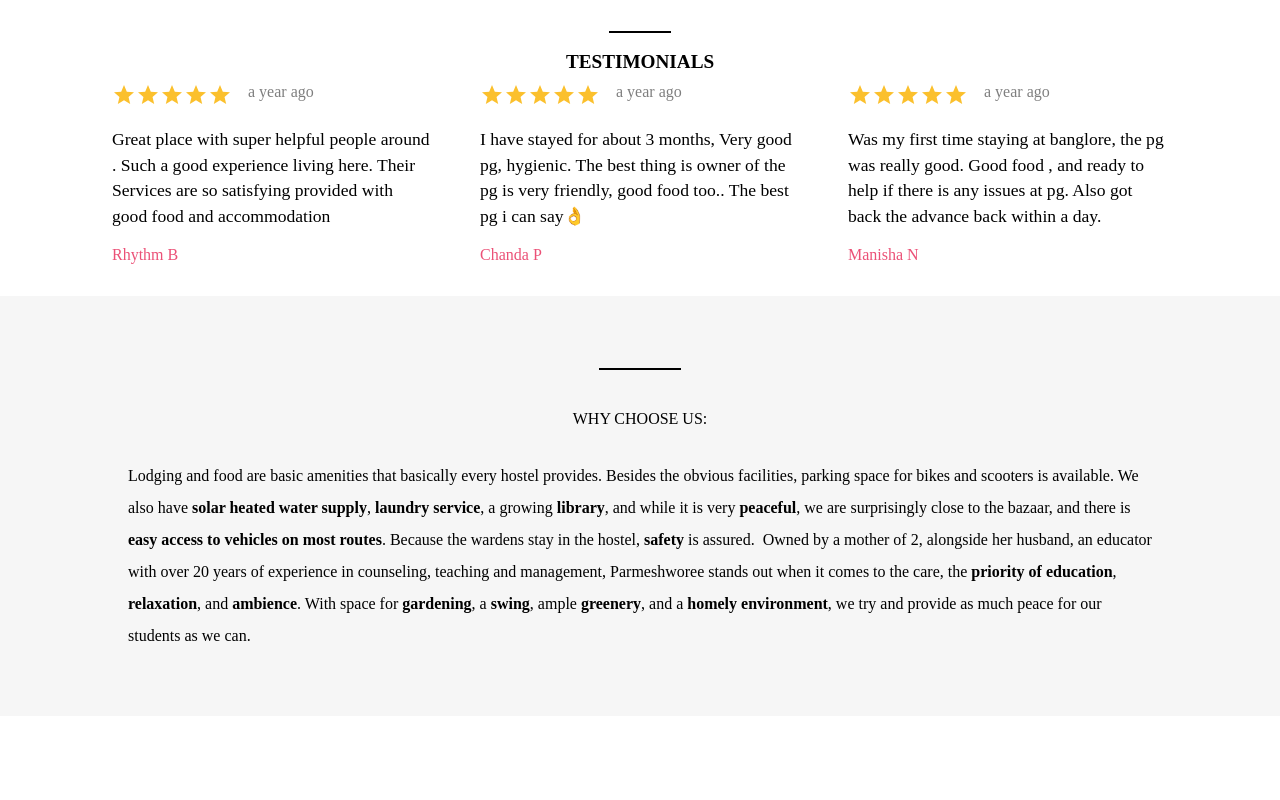
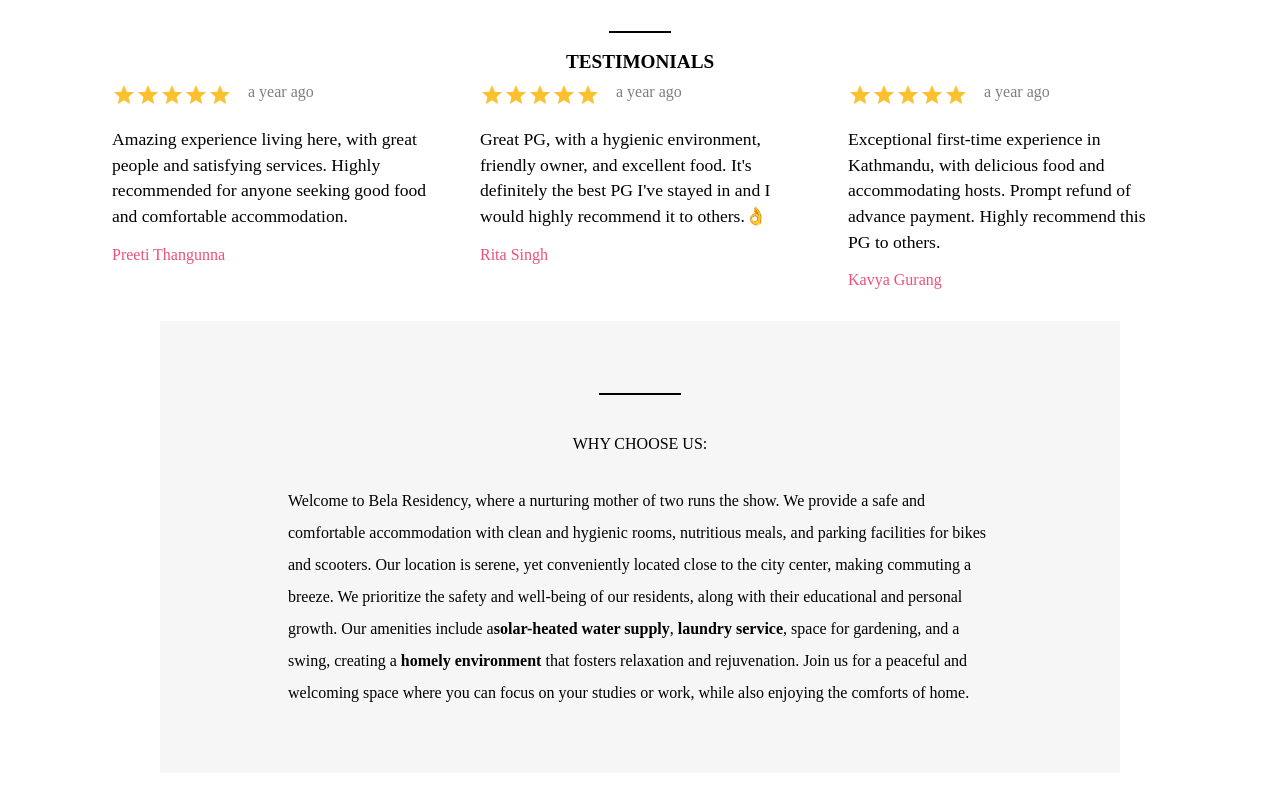
Before and after one commit to AshmiSingh94/bella-residency, a React (Create React App) app: page / in a window 1280 px wide. Shown: the part 1100-1900 px from the top of the page. Built offline with nearby package versions, Linux system fonts and the light colour scheme.

Commit message:
fixed the name and updated the contact and description

```diff
--- a/public/index.html
+++ b/public/index.html
@@ -5,24 +5,24 @@
     <link rel="icon" href="%PUBLIC_URL%/favicon.ico" />
     <meta name="viewport" content="width=device-width, initial-scale=1" />
     <meta name="theme-color" content="#000000" />
-    <title>Bella Residency</title>
+    <title>Bela Residency</title>
 
     <!-- SEO meta tags -->
-    <meta name="description" content="Bella Residency - Quality, Affordable Girls Hostel in Kathmandu" />
-    <meta name="keywords" content="Bella Residency, Quality, Affordable Girls Hostel in Kathmandu" />
+    <meta name="description" content="Bela Residency - Quality, Affordable Girls Hostel in Kathmandu" />
+    <meta name="keywords" content="Bela Residency, Quality, Affordable Girls Hostel in Kathmandu" />
     <meta name="author" content="Your Name" />
     <meta name="robots" content="index, follow" />
     <meta name="googlebot" content="index, follow" />
-    <meta property="og:title" content="Bella Residency - Quality, Affordable Girls Hostel in Kathmandu" />
-    <meta property="og:description" content="Bella Residency offers Quality, Affordable Girls Hostel in Kathmandu." />
-    <meta property="og:image" content="%PUBLIC_URL%/bella-residency.png" />
-    <meta property="og:url" content="https://bellaresidency.netlify.app/" />
+    <meta property="og:title" content="Bela Residency - Quality, Affordable Girls Hostel in Kathmandu" />
+    <meta property="og:description" content="Bela Residency offers Quality, Affordable Girls Hostel in Kathmandu." />
+    <meta property="og:image" content="%PUBLIC_URL%/bela-residency.png" />
+    <meta property="og:url" content="https://belaresidency.netlify.app/" />
     <meta property="og:type" content="website" />
-    <meta property="og:site_name" content="Bella Residency" />
-    <meta property="twitter:title" content="Bella Residency - Quality, Affordable Girls Hostel in Kathmandu" />
-    <meta property="twitter:description" content="Bella Residency offers Quality, Affordable Girls Hostel in Kathmandu." />
-    <meta property="twitter:image" content="%PUBLIC_URL%/bella-residency.png" />
-    <meta property="twitter:url" content="https://bellaresidency.netlify.app/" />
+    <meta property="og:site_name" content="Bela Residency" />
+    <meta property="twitter:title" content="Bela Residency - Quality, Affordable Girls Hostel in Kathmandu" />
+    <meta property="twitter:description" content="Bela Residency offers Quality, Affordable Girls Hostel in Kathmandu." />
+    <meta property="twitter:image" content="%PUBLIC_URL%/bela-residency.png" />
+    <meta property="twitter:url" content="https://belaresidency.netlify.app/" />
     <meta name="twitter:card" content="summary_large_image" />
 
     <!--
--- a/src/components/Contacts/contacts.jsx
+++ b/src/components/Contacts/contacts.jsx
@@ -13,9 +13,8 @@
         <div className="Contacts__details__number">
           <div className="Contacts__details__title">Contacts</div>
           <Button variant="contained" className="Contacts__details__button">Call Now</Button>
-          <div>986-1444108</div>
-          <div>984-1024217</div>
-          <div>984-1560496</div>
+          <div>9843130332</div>
+          <div>9823775159</div>
         </div>
         <div className="Contacts__details__address">
           <div className="Contacts__details__title">Address</div>
--- a/src/components/Contacts/contacts.scss
+++ b/src/components/Contacts/contacts.scss
@@ -11,6 +11,7 @@
     height: 40rem;
     border: none;
     margin: 3rem 0;
+    width: calc(100% - 20rem);
     @include mobile {
       width: calc(100% - 4rem);
       height: 30rem;
@@ -33,6 +34,7 @@
     width: 100%;
     display: flex;
     justify-content: space-around;
+    margin-top: 2rem;
     @include mobile {
       flex-direction: column;
       gap: 2rem;
--- a/src/components/Description/Description.jsx
+++ b/src/components/Description/Description.jsx
@@ -7,20 +7,18 @@
         <hr className="Description__container__hr" />
         <div className="Description__container__title">WHY CHOOSE US:</div>
         <div className="Description__container__body">
-          Lodging and food are basic amenities that basically every hostel
-          provides. Besides the obvious facilities, parking space for bikes and
-          scooters is available. We also have <b>solar heated water supply</b>,{" "}
-          <b>laundry service</b>, a growing <b>library</b>, and while it is very{" "}
-          <b>peaceful</b>, we are surprisingly close to the bazaar, and there is{" "}
-          <b>easy access to vehicles on most routes</b>. Because the wardens
-          stay in the hostel, <b>safety</b> is assured.&nbsp; Owned by a mother
-          of 2, alongside her husband, an educator with over 20 years of
-          experience in counseling, teaching and management, Parmeshworee stands
-          out when it comes to the care, the <b>priority of education</b>,{" "}
-          <b>relaxation</b>, and <b>ambience</b>. With space for{" "}
-          <b>gardening</b>, a <b>swing</b>, ample <b>greenery</b>, and a{" "}
-          <b>homely environment</b>, we try and provide as much peace for our
-          students as we can.&nbsp;
+          Welcome to Bela Residency, where a nurturing mother of two runs the
+          show. We provide a safe and comfortable accommodation with clean and
+          hygienic rooms, nutritious meals, and parking facilities for bikes and
+          scooters. Our location is serene, yet conveniently located close to
+          the city center, making commuting a breeze. We prioritize the safety
+          and well-being of our residents, along with their educational and
+          personal growth. Our amenities include a
+          <b>solar-heated water supply</b>, <b>laundry service</b>, space for
+          gardening, and a swing, creating a <b>homely environment</b> that
+          fosters relaxation and rejuvenation. Join us for a peaceful and
+          welcoming space where you can focus on your studies or work, while
+          also enjoying the comforts of home.
         </div>
       </div>
     </div>
--- a/src/components/Description/Description.scss
+++ b/src/components/Description/Description.scss
@@ -17,6 +17,7 @@
     display: flex;
     gap: 2rem;
     flex-direction: column;
+    width: calc(100% - 20rem);
     @include mobile{
       width: calc(100% - 4rem);
       padding: 2rem;
--- a/src/components/Rating/Rating.jsx
+++ b/src/components/Rating/Rating.jsx
@@ -6,27 +6,27 @@
 const reviews = [
   {
     id: "f9f11229-f89a-45ac-86bf-0dc4baa028e2",
-    name: "Rhythm B",
+    name: "Preeti Thangunna",
     time: "a year ago",
     rating: 5,
     review:
-      "Great place with super helpful people around . Such a good experience living here. Their Services are so satisfying provided with good food and accommodation",
+      "Amazing experience living here, with great people and satisfying services. Highly recommended for anyone seeking good food and comfortable accommodation.",
   },
   {
     id: "602a9bb8-e100-11ed-b5ea-0242ac120002",
-    name: "Chanda P",
+    name: "Rita Singh",
     time: "a year ago",
     rating: 5,
     review:
-      "I have stayed for about 3 months, Very good pg, hygienic. The best thing is owner of the pg is very friendly, good food too.. The best pg i can say👌",
+      "Great PG, with a hygienic environment, friendly owner, and excellent food. It's definitely the best PG I've stayed in and I would highly recommend it to others.👌",
   },
   {
     id: "67f7ae30-e100-11ed-b5ea-0242ac120002",
-    name: "Manisha N",
+    name: "Kavya Gurang",
     time: "a year ago",
     rating: 5,
     review:
-      "Was my first time staying at banglore, the pg was really good. Good food , and ready to help if there is any issues at pg. Also got back the advance back within a day.",
+      "Exceptional first-time experience in Kathmandu, with delicious food and accommodating hosts. Prompt refund of advance payment. Highly recommend this PG to others.",
   },
 ];
 
```
